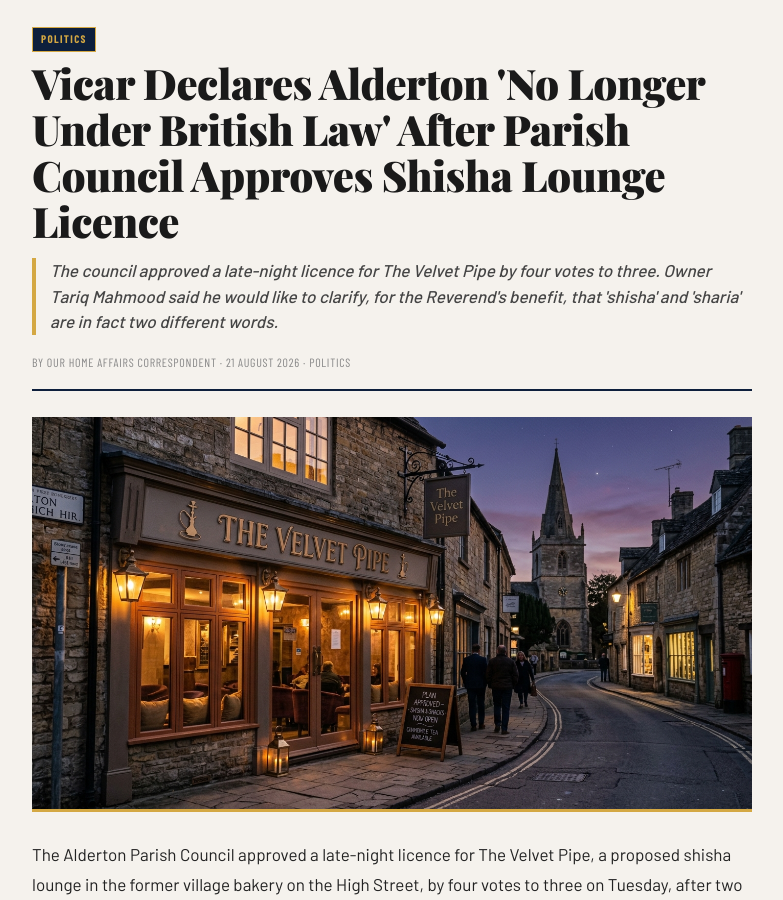
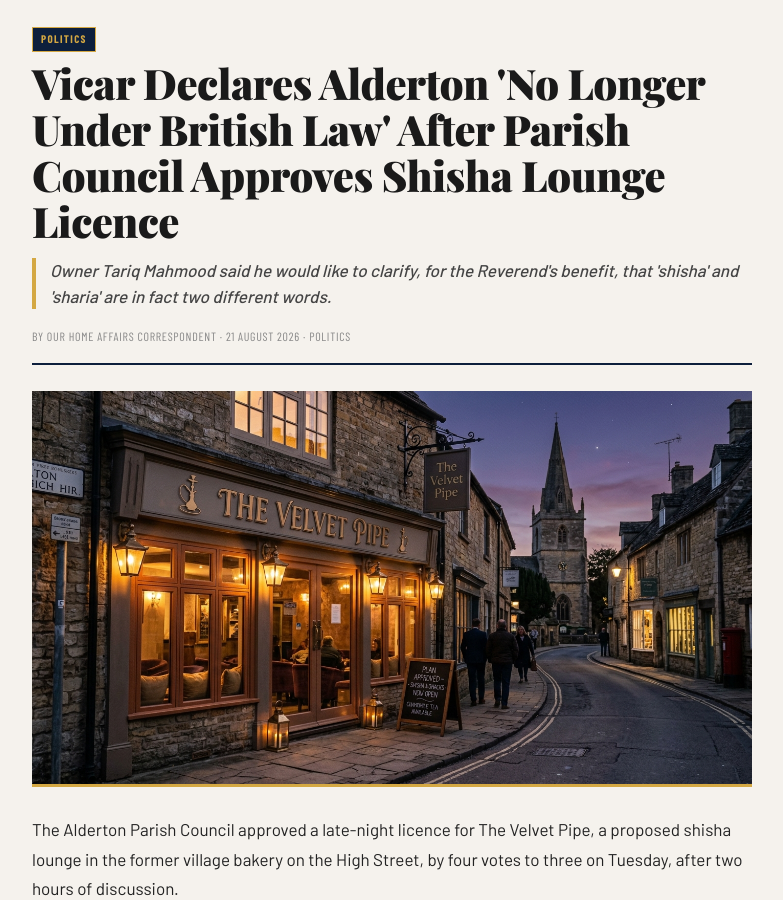
Before and after one commit to matt-palmer999/britishpatriots, a Jekyll site: the page built from _posts/2026-08-21-vicar-shisha-lounge.md, in a window 1280 px wide and 900 px high, scrolled down 315 px. Shown: the whole window, without its empty margins (248-1031 px from the left). Built offline with Jekyll 4.4.1, drawn with Linux system fonts in a browser that asks for light colours; some web fonts are replaced.

Commit message:
Update 2026-08-21-vicar-shisha-lounge.md

```diff
--- a/_posts/2026-08-21-vicar-shisha-lounge.md
+++ b/_posts/2026-08-21-vicar-shisha-lounge.md
@@ -1,7 +1,7 @@
 ---
 layout: post
 title: "Vicar Declares Alderton 'No Longer Under British Law' After Parish Council Approves Shisha Lounge Licence"
-standfirst: "The council approved a late-night licence for The Velvet Pipe by four votes to three. Owner Tariq Mahmood said he would like to clarify, for the Reverend's benefit, that 'shisha' and 'sharia' are in fact two different words."
+standfirst: "Owner Tariq Mahmood said he would like to clarify, for the Reverend's benefit, that 'shisha' and 'sharia' are in fact two different words."
 category: Politics
 author: Our Home Affairs Correspondent
 image: /assets/images/shisha-pipe.jpg
```
